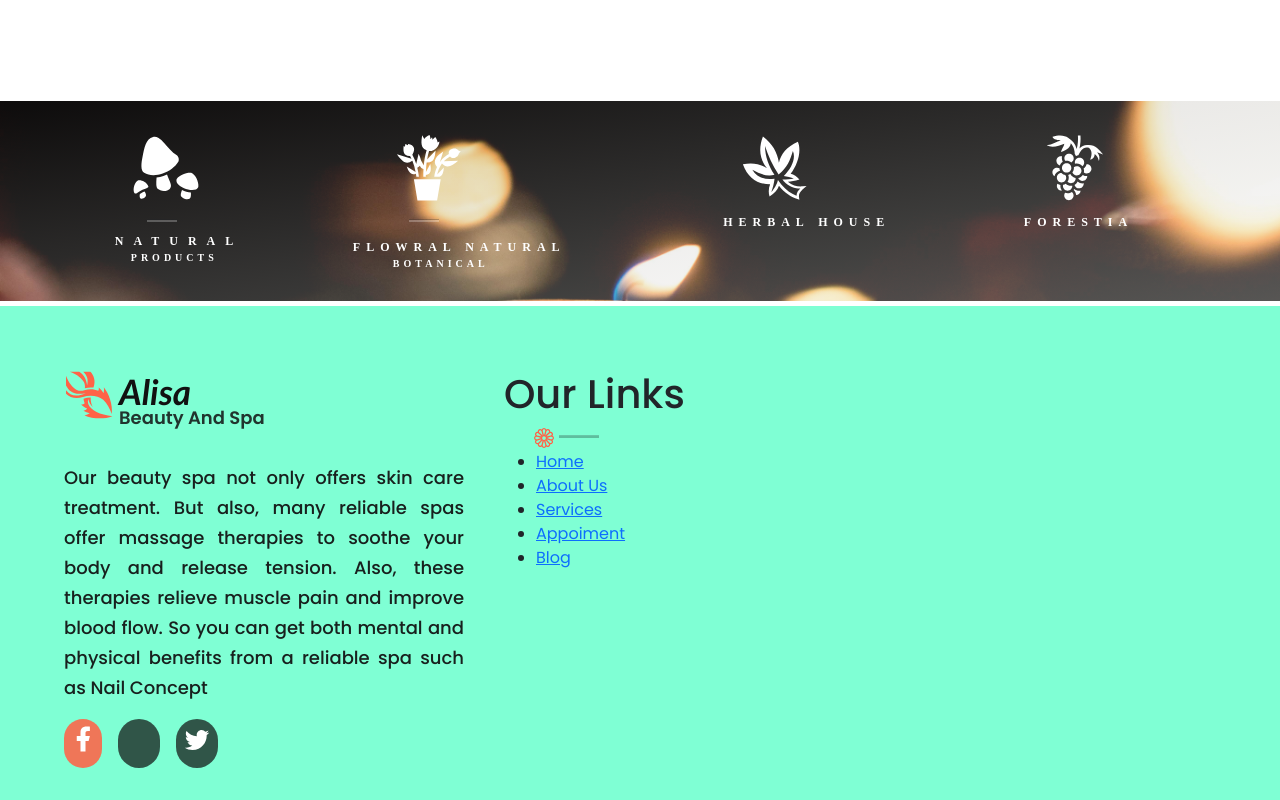
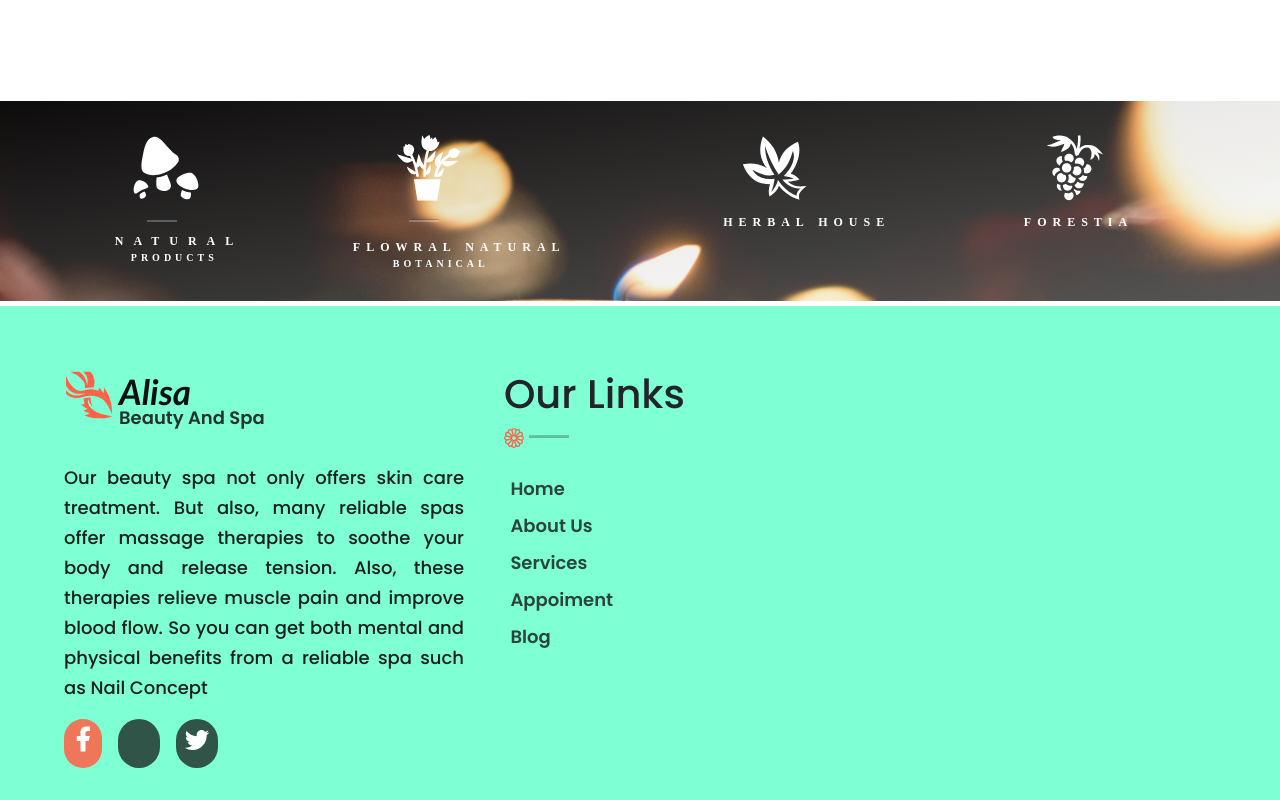
Before and after one commit to TamannaAfroz2666/Parlour-BD-Page, a React (Create React App) app: page / in a window 1280 px wide. Shown: the part 6748-7548 px from the top of the page. Built offline with nearby package versions, Linux system fonts and the light colour scheme; some icons are missing; the HTML template or start-up script is replaced by a standard one.

Commit message:
our links page ready

```diff
--- a/src/layout/Footer/OurLinks/OurLinks.css
+++ b/src/layout/Footer/OurLinks/OurLinks.css
@@ -8,7 +8,7 @@
 .IconSortLinks{
     display: flex;
     gap: 5px;
-    margin-left: 30px;
+    /* margin-left: 30px; */
 }
 .lineHrFooter{
     margin: .6rem 0 0 0 ;
@@ -16,8 +16,20 @@
     padding: 1px;
 }
 /* icon part end  */
+.linksOf{
+    margin: 20px 0rem 0 0;
+    right: 1.6rem;
+    position: relative;
+}
+.linksOfHead .subLinksOfHead{
+    list-style: none;
+    padding: 5px 0;
+}
+.subLinksOfHead a{
+    text-decoration: none;
+    font-size: 18px;
 
-.linksOf .linksOfHead{
-    /* display: flex;
-    flex-direction: row; */
+    color: #111111c7;
+    font-weight: 700;
+
 }
```
